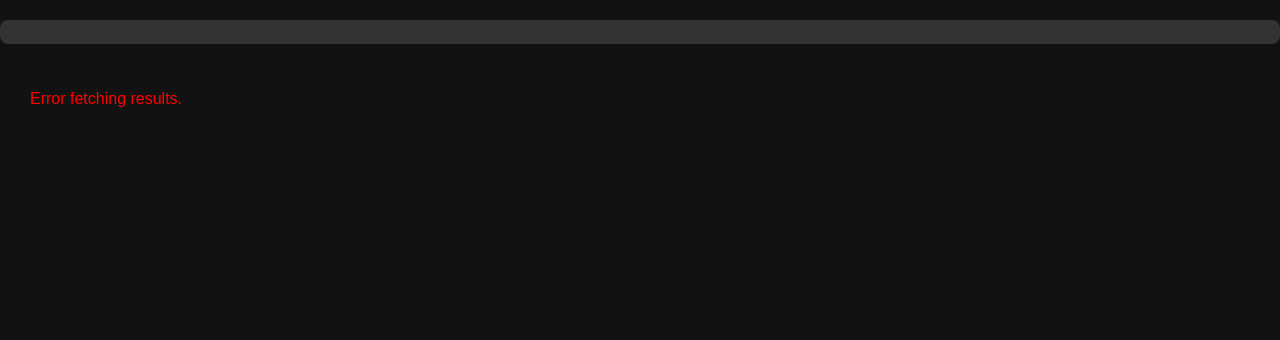
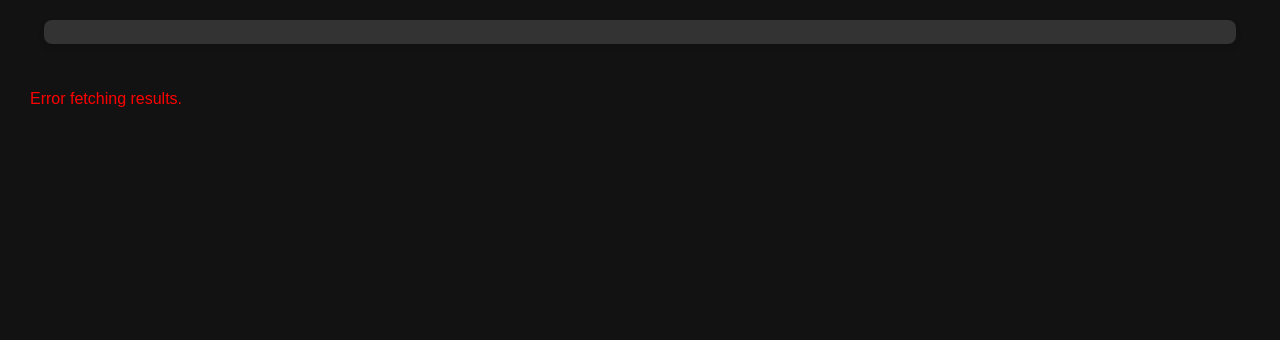
Before and after one commit to Ahmed-Mohsen-2005/JandA-Express-search-engine, a Flask app: page /results in a window 1280 px wide. Shown: the part 158-498 px from the top of the page. Run offline with Flask 3, Linux system fonts and the light colour scheme; parts of the project's set-up code (start-up, migrations or seed data) failed here and were passed over; some libraries are stand-ins or nearby versions.

Commit message:
some css changes

```diff
--- a/static/interface.css
+++ b/static/interface.css
@@ -385,7 +385,7 @@
 }
 
 #history-list {
-    max-height: 720px;
+    max-height: 550px;
     overflow-y: auto;
     margin: 0;
     padding: 0;
--- a/static/results.css
+++ b/static/results.css
@@ -415,7 +415,10 @@
   font-size: 16px;
   box-shadow: 0 4px 6px rgba(0, 0, 0, 0.1);
   transition: background-color 0.3s, color 0.3s;
-}
+  width:90%;
+  margin-left: auto;
+  margin-right: auto;
+  }
 
 body.light-mode #speed-container {
   background-color: #f1f1f1;
```
